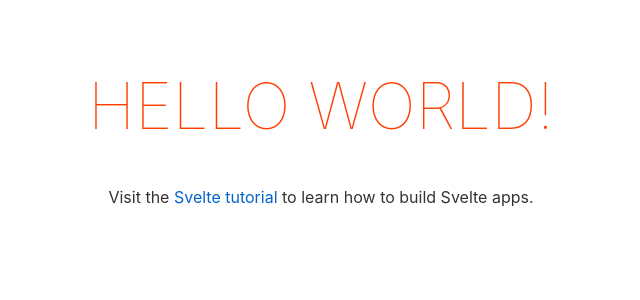
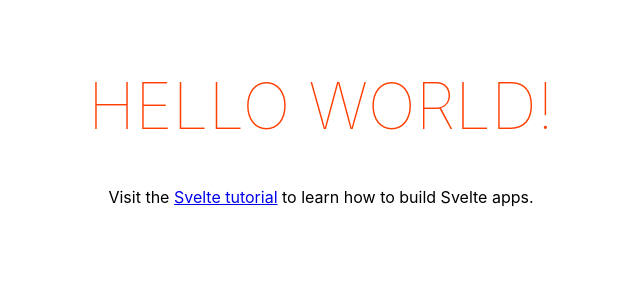
Before and after one commit to MohammedAliHussein/seektime.app, a Svelte app: page / in a window 1280 px wide. Shown: the top 300 px of the page, without its empty margins (319-959 px from the left). Built offline with nearby package versions, Linux system fonts and the light colour scheme.

Commit message:
Removed defaults

```diff
--- a/public/global.css
+++ b/public/global.css
@@ -1,63 +1,12 @@
-html, body {
-	position: relative;
+html {
+	margin: 0;
+	padding: 0;
+	box-sizing: border-box;
 	width: 100%;
-	height: 100%;
+	height: 100vh;
+	box-sizing: border-box;
 }
 
 body {
-	color: #333;
-	margin: 0;
-	padding: 8px;
-	box-sizing: border-box;
 	font-family: -apple-system, BlinkMacSystemFont, "Segoe UI", Roboto, Oxygen-Sans, Ubuntu, Cantarell, "Helvetica Neue", sans-serif;
 }
-
-a {
-	color: rgb(0,100,200);
-	text-decoration: none;
-}
-
-a:hover {
-	text-decoration: underline;
-}
-
-a:visited {
-	color: rgb(0,80,160);
-}
-
-label {
-	display: block;
-}
-
-input, button, select, textarea {
-	font-family: inherit;
-	font-size: inherit;
-	-webkit-padding: 0.4em 0;
-	padding: 0.4em;
-	margin: 0 0 0.5em 0;
-	box-sizing: border-box;
-	border: 1px solid #ccc;
-	border-radius: 2px;
-}
-
-input:disabled {
-	color: #ccc;
-}
-
-button {
-	color: #333;
-	background-color: #f4f4f4;
-	outline: none;
-}
-
-button:disabled {
-	color: #999;
-}
-
-button:not(:disabled):active {
-	background-color: #ddd;
-}
-
-button:focus {
-	border-color: #666;
-}
--- a/public/index.html
+++ b/public/index.html
@@ -4,9 +4,9 @@
 	<meta charset='utf-8'>
 	<meta name='viewport' content='width=device-width,initial-scale=1'>
 
-	<title>Svelte app</title>
+	<title>Disk Schedulers</title>
 
-	<link rel='icon' type='image/png' href='/favicon.png'>
+	<!-- <link rel='icon' type='image/png' href='/favicon.png'> -->
 	<link rel='stylesheet' href='/global.css'>
 	<link rel='stylesheet' href='/build/bundle.css'>
 
```
